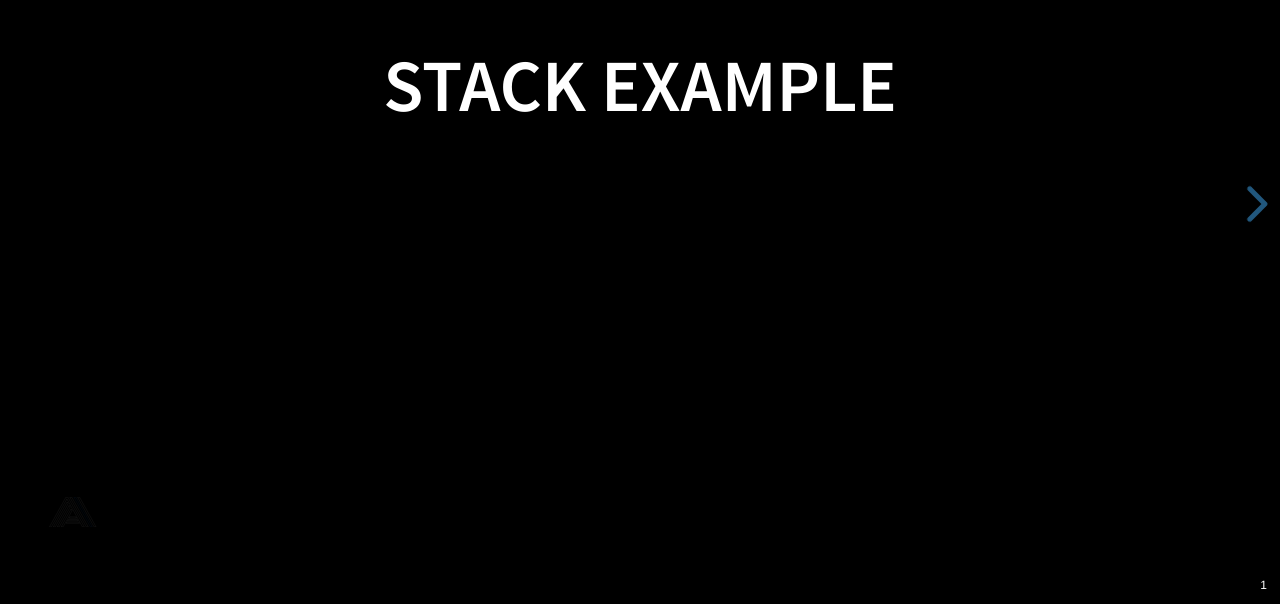
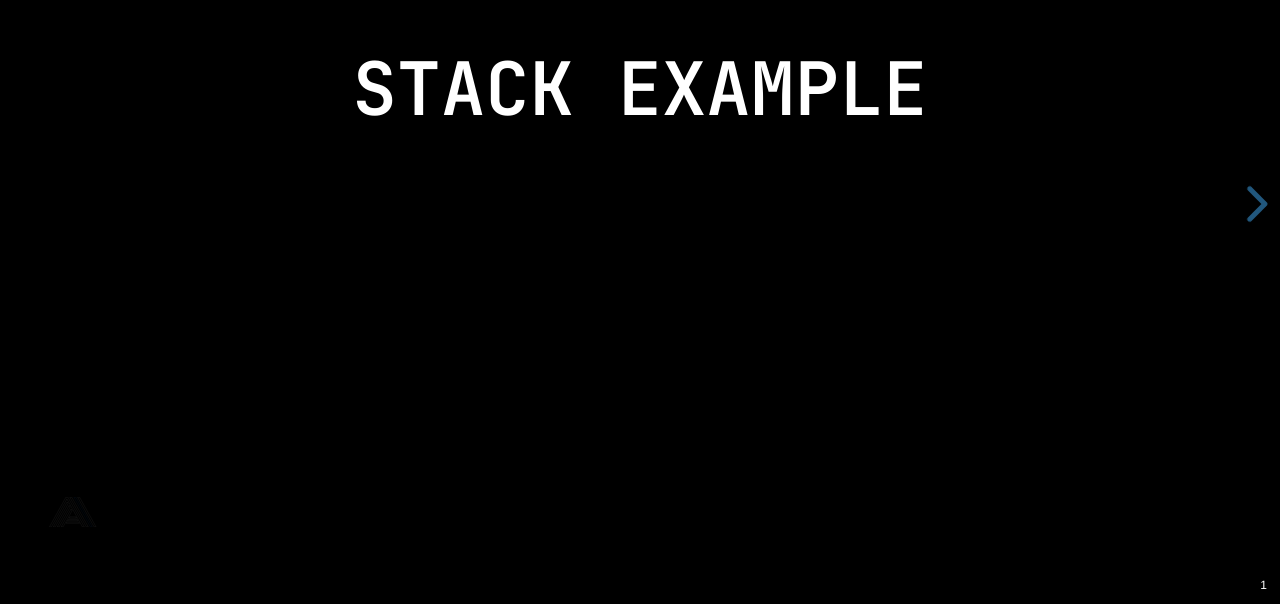
Before and after one commit to Amereyeu/md-revealjs, a website: page index.html in a window 1280 px wide. Shown: the part 196-800 px from the top of the page. Drawn offline with Linux system fonts and the light colour scheme.

Commit message:
md-revealjs

```diff
--- a/index.html
+++ b/index.html
@@ -2,19 +2,14 @@
 <html lang="en">
   <head>
     <meta charset="utf-8" />
+    <title>reveal.js</title>
     <meta
       name="viewport"
       content="width=device-width, initial-scale=1.0, maximum-scale=1.0, user-scalable=no" />
-
-    <title>reveal.js</title>
-
     <link rel="stylesheet" href="dist/reset.css" />
     <link rel="stylesheet" href="dist/reveal.css" />
-    <link rel="stylesheet" href="dist/theme/black.css" />
-
-    <!-- Theme used for syntax highlighted code -->
+    <link rel="stylesheet" href="dist/theme/blackplusplus.css" />
     <link rel="stylesheet" href="plugin/highlight/docco.css" />
-    <!-- <link rel="stylesheet" href="lib/css/zenburn.css" /> -->
   </head>
   <body>
     <div class="reveal">
```
Also changed, not shown: dist/theme/blackplusplus.css.
